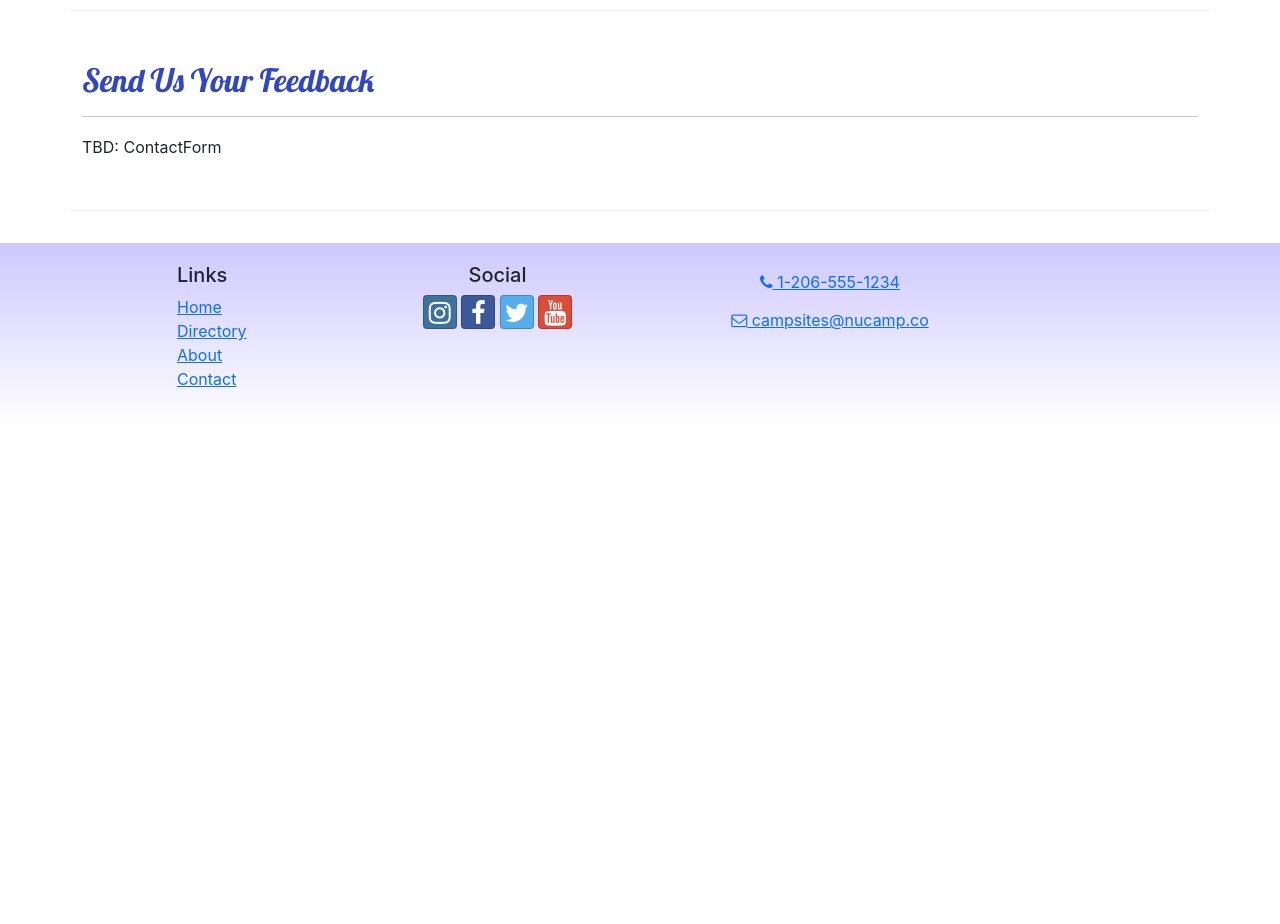
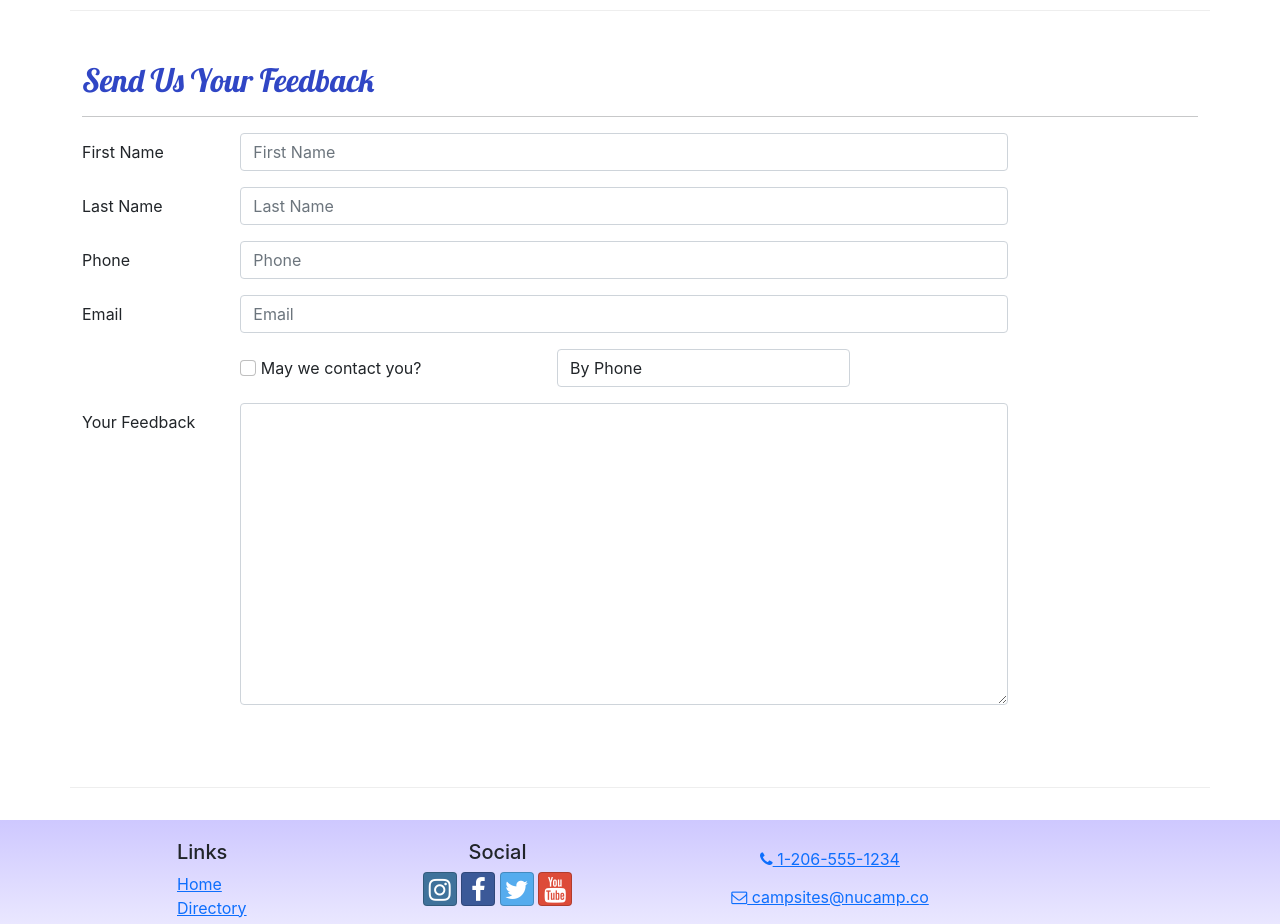
Before and after one commit to santinocc/campsite-react-2022, a React (Create React App) app: page /contact in a window 1280 px wide. Shown: the part 480-1404 px from the top of the page. Before the commit the page ends 907 px from the top, so only its background shows below. Built offline with nearby package versions, Linux system fonts and the light colour scheme.

Commit message:
3rd Contact Form

```diff
--- /dev/null
+++ b/src/components/ContactForm.js
@@ -0,0 +1,98 @@
+import { Button, Label, Col, FormGroup } from "reactstrap";
+import { Formik, Field, Form } from "formik";
+
+const ContactForm = () => {
+  return (
+    <Formik
+      initialValues={{
+        firstName: "",
+        lastName: "",
+        phoneNum: "",
+        email: "",
+        agree: false,
+        contactType: "By Phone",
+        feedback: "",
+      }}
+    >
+      <Form>
+        <FormGroup row>
+          <Label htmlFor="firstName" md="2">
+            First Name
+          </Label>
+          <Col md="10">
+            <Field
+              name="firstName"
+              placeholder="First Name"
+              className="form-control"
+            />
+          </Col>
+        </FormGroup>
+        <FormGroup row>
+          <Label htmlFor="lastName" md="2">
+            Last Name
+          </Label>
+          <Col md="10">
+            <Field
+              name="lastName"
+              placeholder="Last Name"
+              className="form-control"
+            />
+          </Col>
+        </FormGroup>
+        <FormGroup row>
+          <Label htmlFor="phoneNum" md="2">
+            Phone
+          </Label>
+          <Col md="10">
+            <Field
+              name="phoneNum"
+              placeholder="Phone"
+              className="form-control"
+            />
+          </Col>
+        </FormGroup>
+        <FormGroup row>
+          <Label htmlFor="email" md="2">
+            Email
+          </Label>
+          <Col md="10">
+            <Field
+              name="email"
+              placeholder="Email"
+              type="email"
+              className="form-control"
+            />
+          </Col>
+        </FormGroup>
+        <FormGroup row>
+          <Label check md={{ size: 4, offset: 2 }}>
+            <Field name="agree" type="checkbox" className="form-check-input" />{" "}
+            May we contact you?
+          </Label>
+          <Col md="4">
+            <Field name="contactType" as="select" className="form-control">
+              <option>By Phone</option>
+              <option>By Email</option>
+            </Field>
+          </Col>
+        </FormGroup>
+        <FormGroup row>
+          <Label htmlFor="feedback" md="2">
+            Your Feedback
+          </Label>
+          <Col md="10">
+            <Field
+              name="feedback"
+              as="textarea"
+              rows="12"
+              className="form-control"
+            />
+          </Col>
+        </FormGroup>
+        <FormGroup row></FormGroup>
+      </Form>
+    </Formik>
+  );
+};
+
+export default ContactForm;
--- a/src/pages/ContactPage.js
+++ b/src/pages/ContactPage.js
@@ -1,5 +1,6 @@
 import { Container, Col, Row } from "reactstrap";
 import SubHeader from "../components/SubHeader";
+import ContactForm from "../components/ContactForm";
 
 const ContactPage = () => {
   return (
@@ -35,7 +36,9 @@
           <h2>Send Us Your Feedback</h2>
           <hr />
         </Col>
-        <Col md="10">TBD: ContactForm</Col>
+        <Col md="10">
+          <ContactForm />
+        </Col>
       </Row>
     </Container>
   );
```
